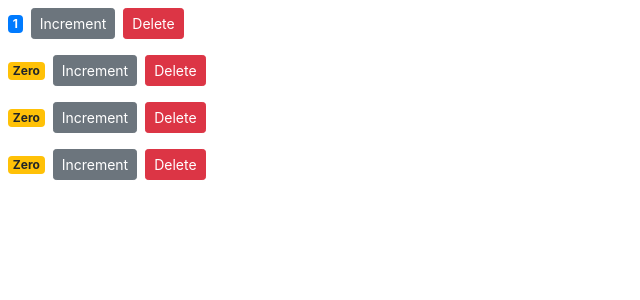
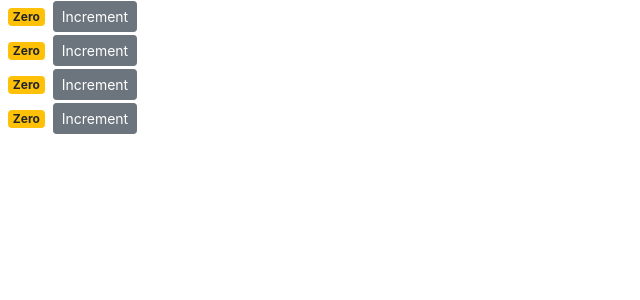
Before and after one commit to loranBepatient/demo_react, a React (Create React App) app: page / in a window 1280 px wide. Shown: the top 300 px of the page, without its empty margins (0-640 px from the left). Built offline with nearby package versions, Linux system fonts and the light colour scheme.

Commit message:
Commit things for demo

```diff
--- a/src/components/counter.jsx
+++ b/src/components/counter.jsx
@@ -1,12 +1,12 @@
 import React, { Component } from "react";
 
 class Counter extends Component {
+  state = {
+    count: 0
+  };
   // state = {
-  //   count: 0
+  //   count: this.props.value
   // };
-  state = {
-    count: this.props.value
-  };
 
   handleIncrement = () => {
     console.log("increment clicked", this);
@@ -29,12 +29,12 @@ class Counter extends Component {
         >
           Increment
         </button>
-        <button
+        {/* <button
           onClick={() => this.props.onDelete(this.props.id)}
           className="btn btn-danger btn-sm m-2"
         >
           Delete
-        </button>
+        </button> */}
       </div>
     );
   }
--- a/src/components/counters.jsx
+++ b/src/components/counters.jsx
@@ -21,22 +21,22 @@ class Counters extends Component {
   };
   render() {
     return (
-      //   <div>
-      //     <Counter />
-      //     <Counter />
-      //     <Counter />
-      //     <Counter />
-      //   </div>
       <div>
-        {this.state.counters.map(counter => (
-          <Counter
-            key={counter.id}
-            value={counter.value}
-            id={counter.id}
-            onDelete={this.onDelete}
-          />
-        ))}
+        <Counter />
+        <Counter />
+        <Counter />
+        <Counter />
       </div>
+      // <div>
+      //   {this.state.counters.map(counter => (
+      //     <Counter
+      //       key={counter.id}
+      //       value={counter.value}
+      //       id={counter.id}
+      //       onDelete={this.onDelete}
+      //     />
+      //   ))}
+      // </div>
     );
   }
 }
```
